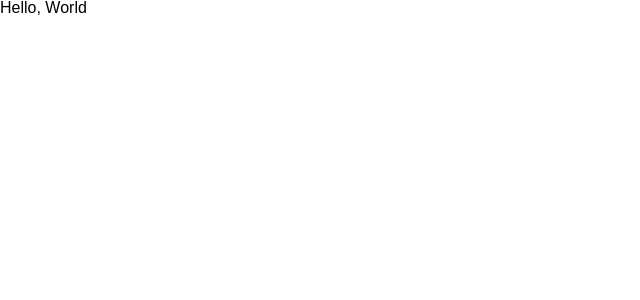
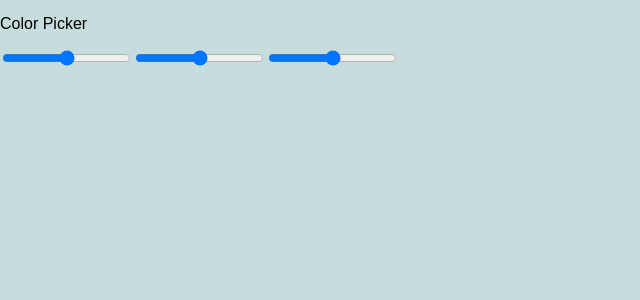
Before and after one commit to jonathonchilds/ColorPickerHooks, a React (Vite) app: page / in a window 1280 px wide. Shown: the top 300 px of the page, without its empty margins (0-640 px from the left). Built offline with nearby package versions, Linux system fonts and the light colour scheme.

Commit message:
changes background color and adds three range inputs

```diff
--- a/src/App.tsx
+++ b/src/App.tsx
@@ -1,5 +1,12 @@
 import React from 'react'
 
 export function App() {
-  return <div>Hello, World </div>
+  return (
+    <main>
+      <p className="#styling"> Color Picker</p>
+      <input type="range" />
+      <input type="range" />
+      <input type="range" />
+    </main>
+  )
 }
--- a/src/index.scss
+++ b/src/index.scss
@@ -19,4 +19,9 @@
 body {
   margin: 0;
   min-height: 100%;
+  background-color: #93bbbb82;
 }
+
+#styling {
+  border: 3px, solid, #2f3737;
+}
```
